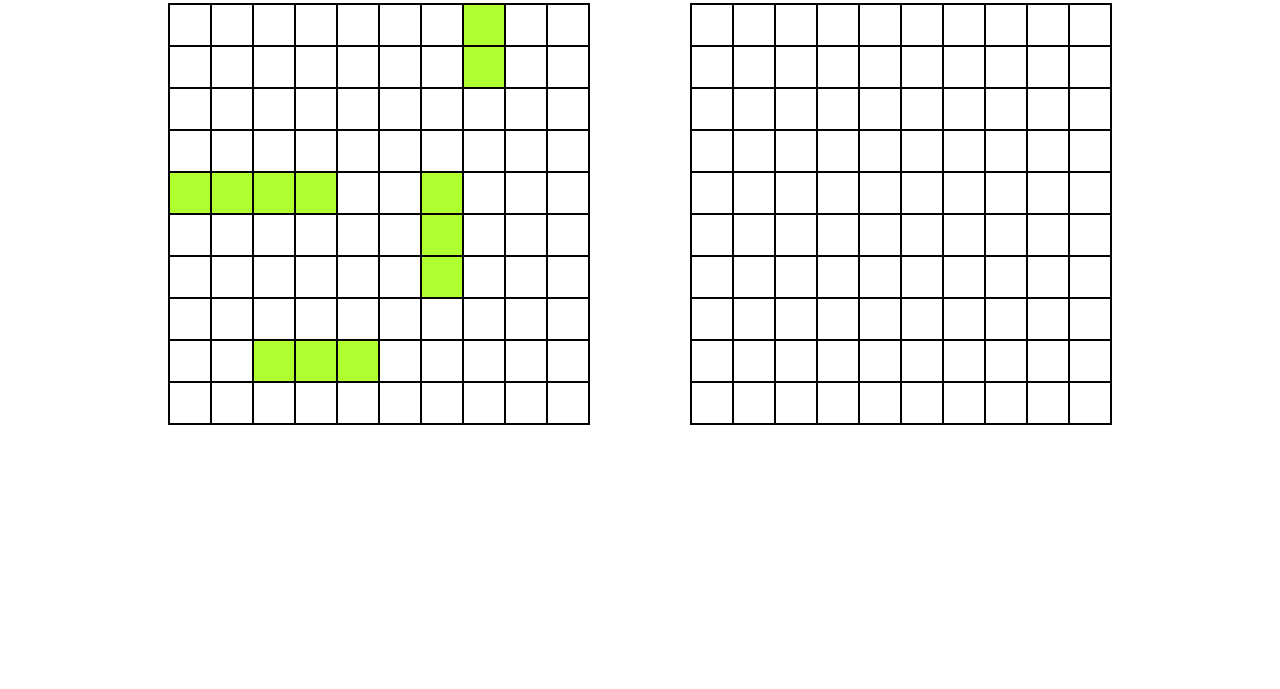
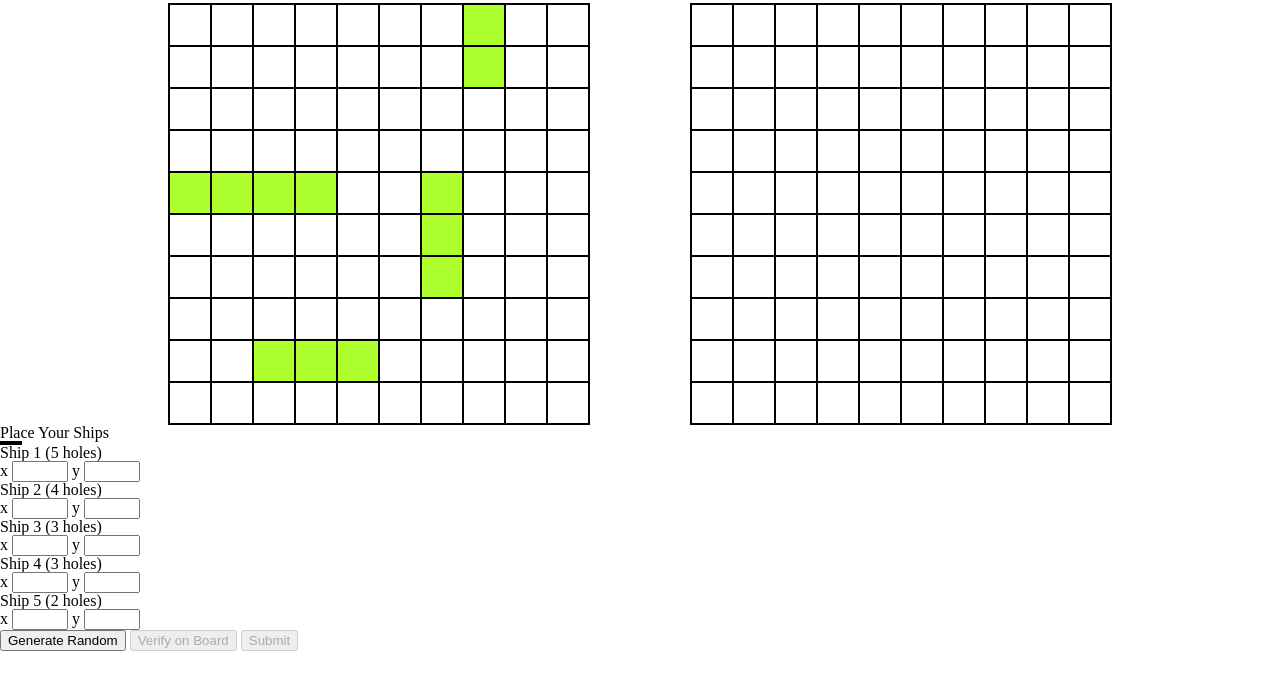
Before and after one commit to omardevelops/battleship, a website built with webpack: page dist/index.html in a window 1280 px wide. Shown: the part 111-800 px from the top of the page. Built offline with nearby package versions, Linux system fonts and the light colour scheme.

Commit message:
add: static elements for pregame ship placement

```diff
--- a/dist/index.html
+++ b/dist/index.html
@@ -15,6 +15,57 @@
     <div id="player2-grid" class="grid"></div>
   </div>
 
+  <h1>Place Your Ships</h1>
+
+  <div id="ship-placement">
+    <div class="grid"></div>
+    <form>
+      <div>
+        <fieldset>
+          <legend>Ship 1 (5 holes)</legend>
+          <label for="x">x</label>
+          <input type="number" id="x" name="x" min="0" max="10">
+          <label for="y">y</label>
+          <input type="number" id="x" name="x" min="0" max="10">
+        </fieldset>
+        <fieldset>
+          <legend>Ship 2 (4 holes)</legend>
+          <label for="x">x</label>
+          <input type="number" id="x" name="x" min="0" max="10">
+          <label for="y">y</label>
+          <input type="number" id="x" name="x" min="0" max="10">
+        </fieldset>
+        <fieldset>
+          <legend>Ship 3 (3 holes)</legend>
+          <label for="x">x</label>
+          <input type="number" id="x" name="x" min="0" max="10">
+          <label for="y">y</label>
+          <input type="number" id="x" name="x" min="0" max="10">
+        </fieldset>
+        <fieldset>
+          <legend>Ship 4 (3 holes)</legend>
+          <label for="x">x</label>
+          <input type="number" id="x" name="x" min="0" max="10">
+          <label for="y">y</label>
+          <input type="number" id="x" name="x" min="0" max="10">
+        </fieldset>
+        <fieldset>
+          <legend>Ship 5 (2 holes)</legend>
+          <label for="x">x</label>
+          <input type="number" id="x" name="x" min="0" max="10">
+          <label for="y">y</label>
+          <input type="number" id="x" name="x" min="0" max="10">
+        </fieldset>
+      </div>
+
+      <button type="button">Generate Random</button>
+      <button type="button" disabled>Verify on Board</button>
+      <button type="button" disabled>Submit</button>
+
+
+    </form>
+  </div>
+
 
 </body>
 <script src="main.js"></script>
```
